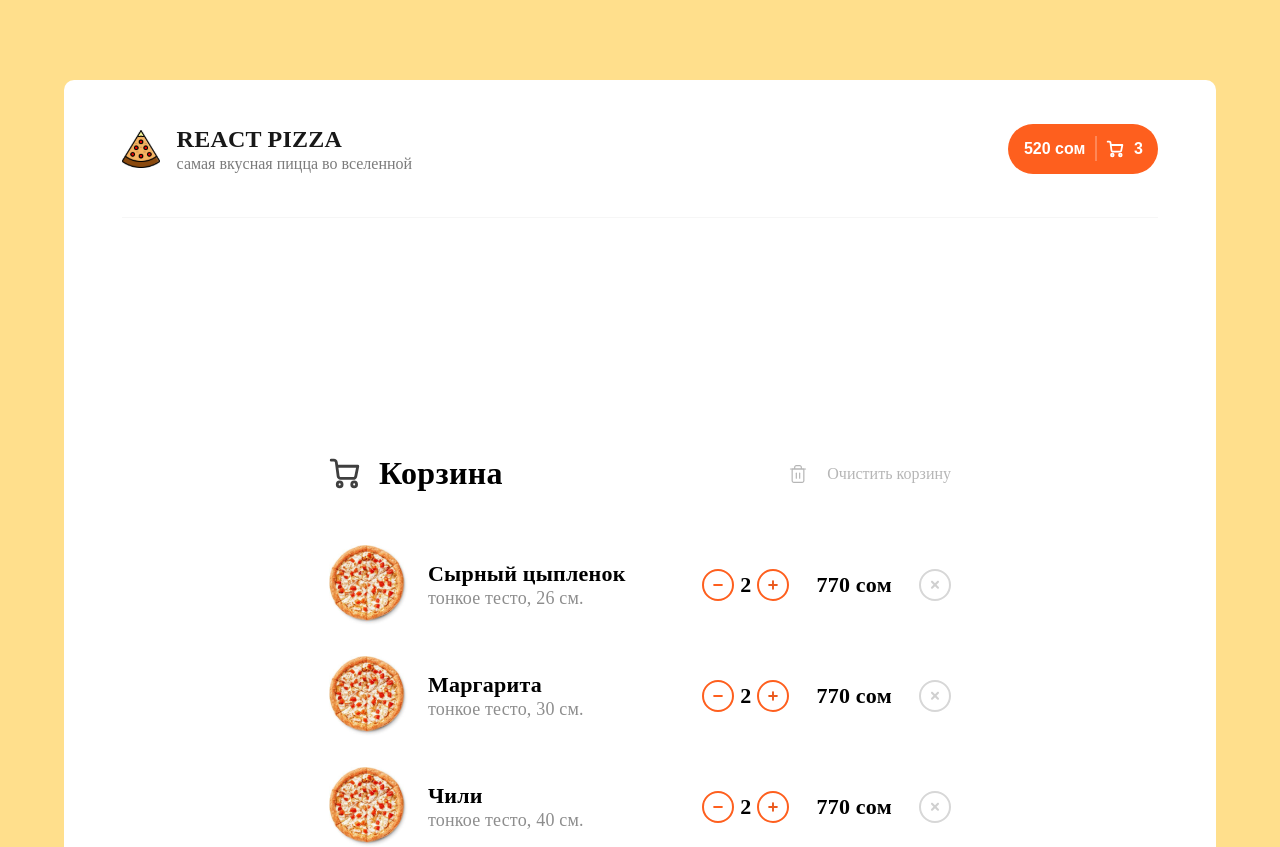
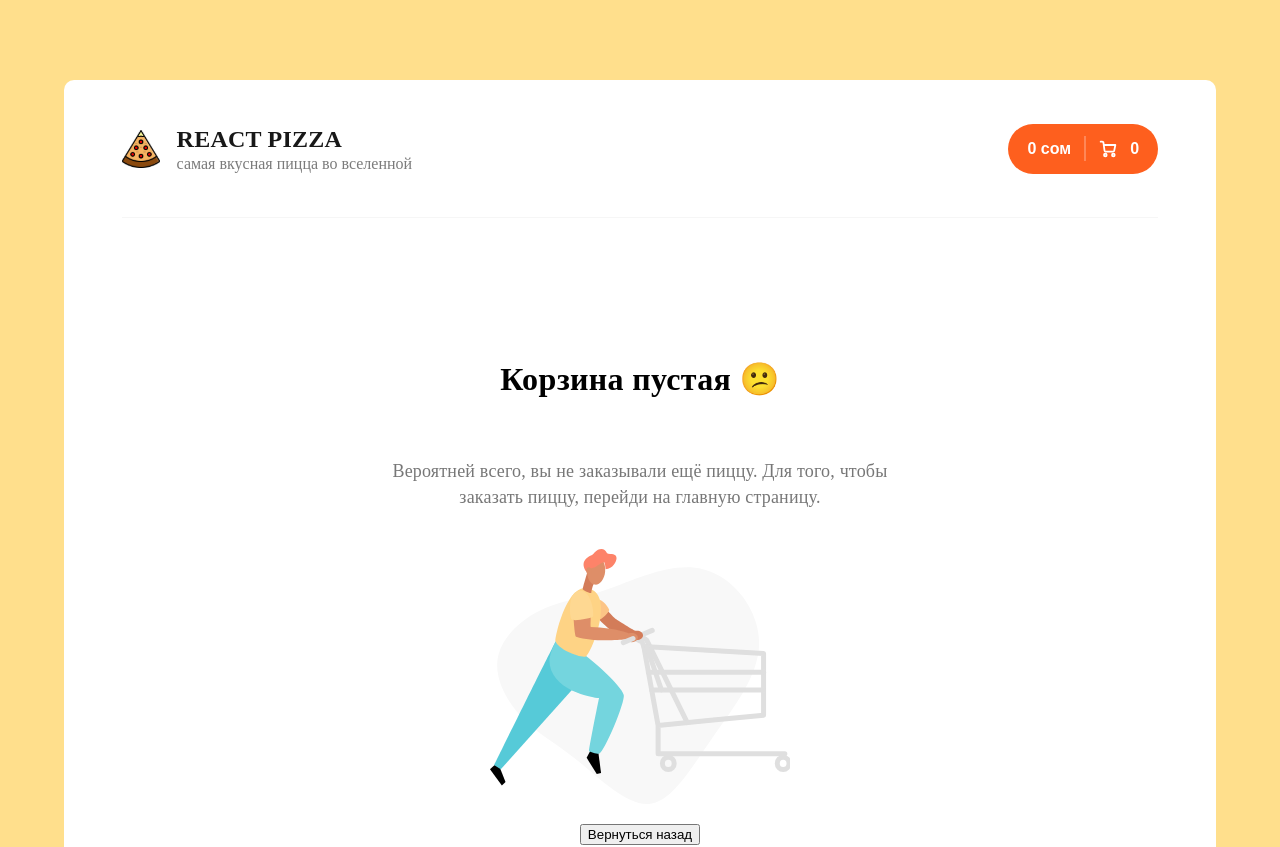
Before and after one commit to AzaZefir/React-pizza-js-20-10-22, a React (Create React App) app: page /busket in a window 1280 px wide. Shown: the top 847 px of the page. Built offline with nearby package versions, Linux system fonts and the light colour scheme.

Commit message:
add removePizza from busket/ clear busket / add pizza to busket/ totalprice, count in header, count in db, remove i teg from pizzaCard

```diff
--- a/src/App.js
+++ b/src/App.js
@@ -9,17 +9,62 @@ import { Routes, Route } from "react-router-dom";
 
 function App() {
   const [pizzas, setPizzas] = useState(pizzaCardItems);
+  const [pizzaInBusket, setPizzaInBusket] = useState([]);
+
+  //!добавление пиццы в корзину
+  const onAddPizza = (item) => {
+    const existPizza = pizzaInBusket.find((el) => el.id === item.id);
+    if (existPizza) {
+      setPizzaInBusket(
+        pizzaInBusket.map((el) =>
+          el.id === item.id
+            ? { ...existPizza, total: existPizza.total + 1 }
+            : el
+        )
+      );
+    } else {
+      setPizzaInBusket([...pizzaInBusket, { ...item, total: 1 }]);
+    }
+    setPizzaInBusket([...pizzaInBusket, item]);
+  };
+  //!удаление пиццы из корзины
+  const onRemovePizza = (id) => {
+    setPizzaInBusket((el) => {
+      return el.filter((item) => {
+        return id !== item.id;
+      });
+    });
+  };
+
+  const onClearBusket =()=>{
+    setPizzaInBusket([])
+  }
 
   return (
     <div className="container">
-      <Header />
+      <Header pizzaInBusket={pizzaInBusket} />
       <div className="app-container">
         <Routes>
           <Route
             path="/"
-            element={<Main pizzas={pizzas} setPizzas={setPizzas} />}
+            element={
+              <Main
+                onAddPizza={onAddPizza}
+                pizzas={pizzas}
+                setPizzas={setPizzas}
+              />
+            }
           />
-          <Route path="/busket" element={<Busket />} />
+          <Route
+            path="/busket"
+            element={
+              <Busket
+              onClearBusket={onClearBusket}
+                onRemovePizza={onRemovePizza}
+                pizzaInBusket={pizzaInBusket}
+              />
+            }
+          />
           {/* Main(pizzas={pizzas} setPizzas={setPizzas}) */}
           {/* <Route path="/emptyBusket" element={<EmptyBusket/>}/> */}
         </Routes>
--- a/src/components/busket/Busket.jsx
+++ b/src/components/busket/Busket.jsx
@@ -7,10 +7,15 @@ import PlusSvg from "../../assets/plusBusket.svg";
 import RemoveSvg from "../../assets/remove.svg";
 import css from "./Busket.module.css";
 import { Link } from "react-router-dom";
-import { pizzaInBusket } from "../../data/db";
 import { EmptyBusket } from "./emptyBusket/EmptyBusket";
 
-export const Busket = () => {
+export const Busket = ({pizzaInBusket,onRemovePizza,onClearBusket}) => {
+
+  let totalPrice = 0;
+  pizzaInBusket.forEach((el) => (totalPrice += Number.parseFloat(el.price)));
+  let totalCount = 0
+  pizzaInBusket.forEach((el)=>(totalCount += Number.parseFloat(el.count)))
+
   return (
     <>
       {pizzaInBusket.length ? (
@@ -20,7 +25,7 @@ export const Busket = () => {
               <img src={BusketSvg} alt="" />
               <h2>Корзина</h2>
             </div>
-            <div>
+            <div onClick={onClearBusket}>
               <img src={TrashSvg} alt="" />
               <span>Очистить корзину</span>
             </div>
@@ -42,17 +47,17 @@ export const Busket = () => {
                   <b>2</b>
                   <img src={PlusSvg} alt="" />
                 </div>
-                <b>770 сом</b>
-                <img src={RemoveSvg} alt="" />
+                <b>{onePizza.price} сом</b>
+                <img onClick={()=>onRemovePizza(onePizza.id)} src={RemoveSvg} alt="" />
               </div>
             </div>
           ))}
           <div className={css.totalCount}>
             <span>
-              Всего пицц:<b> 3 шт.</b>
+              Всего пицц:<b> {totalCount} шт.</b>
             </span>
             <span>
-              Сумма заказа:<b> 900 сом</b>{" "}
+              Сумма заказа:<b> {totalPrice} сом</b>{" "}
             </span>
           </div>
           <div className={css.buttons}>
--- a/src/components/busket/Busket.module.css
+++ b/src/components/busket/Busket.module.css
@@ -38,6 +38,9 @@
   letter-spacing: 0.01em;
   color: #8d8d8d;
 }
+.busketHeader >div:last-child{
+  cursor: pointer;
+}
 /* .busketItems >div:first-child img{
   width: 10%;
 } */
--- a/src/components/header/Header.jsx
+++ b/src/components/header/Header.jsx
@@ -3,7 +3,13 @@ import Busket from "../../assets/busket.svg";
 import moduleCss from "./Header.module.css";
 import { Link } from "react-router-dom";
 
-const Header = () => {
+const Header = ({ pizzaInBusket }) => {
+
+  let totalPrice = 0;
+  pizzaInBusket.forEach((el) => (totalPrice += Number.parseFloat(el.price)));
+  let totalCount = 0
+  pizzaInBusket.forEach((el)=>(totalCount += Number.parseFloat(el.count)))
+
   return (
     <div className="app-container">
       <div className={moduleCss.wrapper}>
@@ -18,10 +24,10 @@ const Header = () => {
         </Link>
         <Link to="/busket">
           <button className={moduleCss.btn}>
-            <span>520 сом</span>
+            <span>{totalPrice} сом</span>
             <div className={moduleCss.button__delimetr}></div>
             <img src={Busket} alt="" />
-            <span>3</span>
+            <span>{totalCount}</span>
           </button>
         </Link>
       </div>
--- a/src/components/main/Main.jsx
+++ b/src/components/main/Main.jsx
@@ -4,7 +4,7 @@ import PizzaCard from "./pizzaCard/PizzaCard";
 import Sort from "./sort/Sort";
 import { useState } from "react";
 
-const Main = ({ pizzas, setPizzas }) => {
+const Main = ({ pizzas, setPizzas,onAddPizza }) => {
   const items = ["Мясные", "Вегетарианская", "Гриль", "Острые", "Закрытые"];
   const sortItems = [
     { name: "популярности", type: "rating" },
@@ -61,7 +61,7 @@ const Main = ({ pizzas, setPizzas }) => {
         <h1>Все пиццы</h1>
         <div className={moduleCss.pizzaCard_wrapper}>
           {pizzasFilter.map((pizza, index) => (
-            <PizzaCard key={index} {...pizza} pizza={pizza} />
+            <PizzaCard onAddPizza={onAddPizza} key={index} {...pizza} pizza={pizza} />
           ))}
         </div>
       </div>
--- a/src/components/main/pizzaCard/PizzaCard.jsx
+++ b/src/components/main/pizzaCard/PizzaCard.jsx
@@ -4,7 +4,7 @@ import cn from "classnames";
 import { PlusPizzaCard } from "../../../common/Svg";
 
 // = {...pizza} pizza={pizza}
-const PizzaCard = ({type,size,img,name,price}) => {
+const PizzaCard = ({type,size,img,name,price,onAddPizza,id,count}) => {
   const availableTypes = ["тонкое", "традиционное"];
   const availableSizes = [26, 30, 40];
   const [activeTypes, setActiveTypes] = useState(type[0]);
@@ -18,6 +18,18 @@ const PizzaCard = ({type,size,img,name,price}) => {
     setActiveSizes(index);
     console.log(index);
   };
+  const onAdd = ()=>{
+    const pizza={
+      id,
+      count,
+      name,
+      img,
+      price,
+      size:availableSizes[activeSizes],
+      type:availableTypes[activeTypes]
+    }
+    onAddPizza(pizza)
+  }
 
   return (
     <div className={moduleCss.pizzaCard}>
@@ -55,9 +67,9 @@ const PizzaCard = ({type,size,img,name,price}) => {
       </div>
       <div className={moduleCss.pizza_block_bottom}>
         <span className={moduleCss.pizza_block_price}>от {price} ₽</span>
-        <button className="button button_outline button_add">
+        <button onClick={onAdd} className="button button_outline button_add">
           <PlusPizzaCard/>
-          <span>Добавить </span> <i>3</i>
+          <span>Добавить </span>
         </button>
       </div>
     </div>
--- a/src/data/db.js
+++ b/src/data/db.js
@@ -8,6 +8,7 @@ export const pizzaCardItems = [
     price: "395",
     category: 0,
     rating:" 6",
+    count:1
   },
   {
     id: 2,
@@ -18,6 +19,7 @@ export const pizzaCardItems = [
     price: "305",
     category: 1,
     rating: "7",
+    count:1
   },
   {
     id: 3,
@@ -28,6 +30,7 @@ export const pizzaCardItems = [
     price: '295',
     category: 2,
     rating: '8',
+    count:1
   },
   {
     id: 4,
@@ -38,6 +41,7 @@ export const pizzaCardItems = [
     price: '395',
     category: 2,
     rating: '4',
+    count:1
   },
   {
     id: 5,
@@ -48,6 +52,7 @@ export const pizzaCardItems = [
     price: "395",
     category: 2,
     rating: "4",
+    count:1
   },
   {
     id: 6,
@@ -58,6 +63,7 @@ export const pizzaCardItems = [
     price: "395",
     category: 4,
     rating: "10",
+    count:1
   },
   {
     id: 7,
@@ -68,6 +74,7 @@ export const pizzaCardItems = [
     price: '395',
     category: 5,
     rating: '3',
+    count:1
   },
   {
     id: 8,
@@ -78,6 +85,7 @@ export const pizzaCardItems = [
     price: "395",
     category: 3,
     rating: "7",
+    count:1
   },
   {
     id: 9,
@@ -88,6 +96,7 @@ export const pizzaCardItems = [
     price: '395',
     category: 1,
     rating: '4',
+    count:1
   },
 
   {
@@ -99,6 +108,7 @@ export const pizzaCardItems = [
     price: "395",
     category: 5,
     rating: "1",
+    count:1
   },
   {
     id: 11,
@@ -109,6 +119,7 @@ export const pizzaCardItems = [
     price: "395",
     category: 3,
     rating: "2",
+    count:1
   },
   {
     id: 12,
@@ -119,29 +130,6 @@ export const pizzaCardItems = [
     price: "395",
     category: 4,
     rating: "3",
+    count:1
   },
 ];
-
-export const pizzaInBusket = [
-  {
-    id: 0,
-    img: "https://cdn.dodostatic.net/static/Img/Products/c940c5751e6d420e997d86c26a8ba16f_292x292.jpeg",
-    name: "Сырный цыпленок",
-    type: "тонкое тесто",
-    size: 26,
-  },
-  {
-    id: 1,
-    img: "https://cdn.dodostatic.net/static/Img/Products/c940c5751e6d420e997d86c26a8ba16f_292x292.jpeg",
-    name: "Маргарита",
-    type: "тонкое тесто",
-    size: 30,
-  },
-  {
-    id: 2,
-    img: "https://cdn.dodostatic.net/static/Img/Products/c940c5751e6d420e997d86c26a8ba16f_292x292.jpeg",
-    name: "Чили",
-    type: "тонкое тесто",
-    size: 40,
-  },
-];
```
